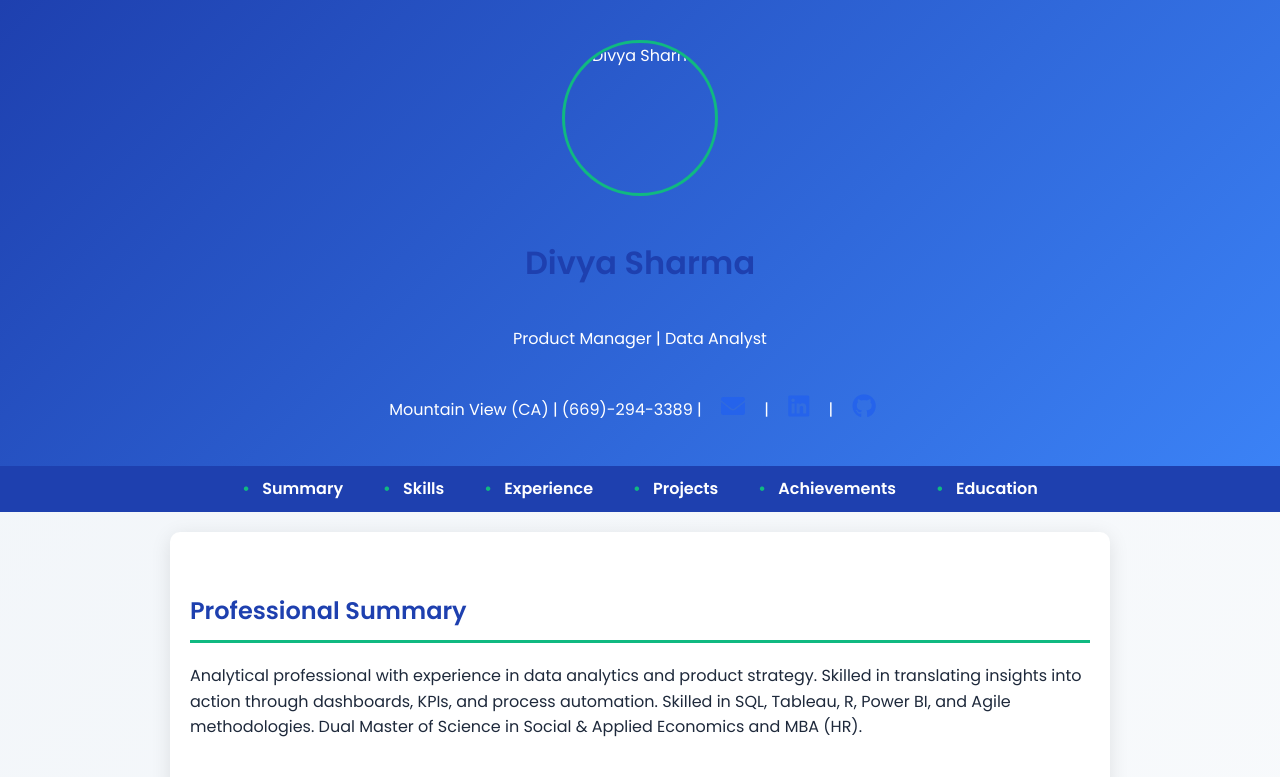
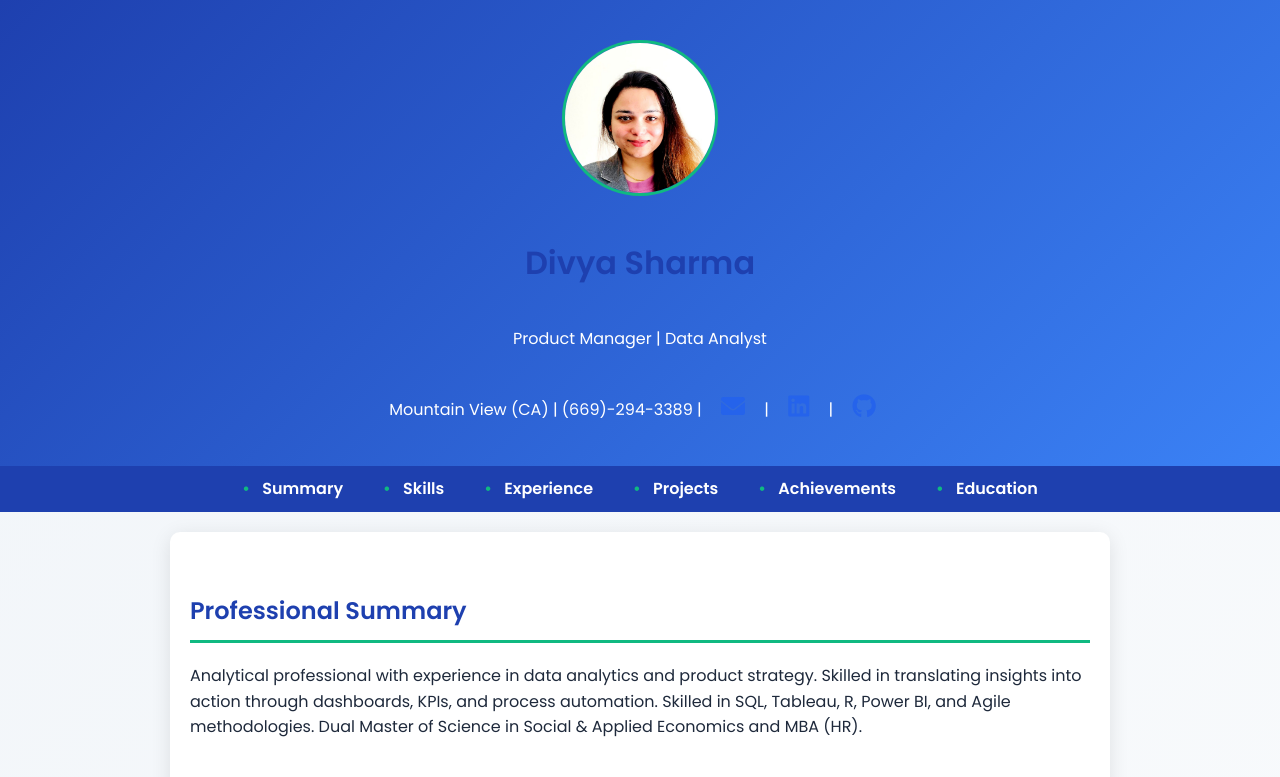
Before and after one commit to divyasharma-stack/portfolio, a plain HTML site: page index.html in a window 1280 px wide. Shown: the top 777 px of the page. Drawn offline with Linux system fonts and the light colour scheme.

Commit message:
Update index.html

```diff
--- a/index.html
+++ b/index.html
@@ -151,7 +151,7 @@
     <header>
         <div class="hero">
             <div class="profile-img">
-                <img src="your-photo.jpg" alt="Divya Sharma"> <!-- Replace 'your-photo.jpg' with your actual photo file path or URL -->
+                <img src="divya-photo.jpg.png" alt="Divya Sharma"> <!-- Replace 'your-photo.jpg' with your actual photo file path or URL -->
             </div>
             <h1>Divya Sharma</h1>
             <p>Product Manager | Data Analyst</p>
```
